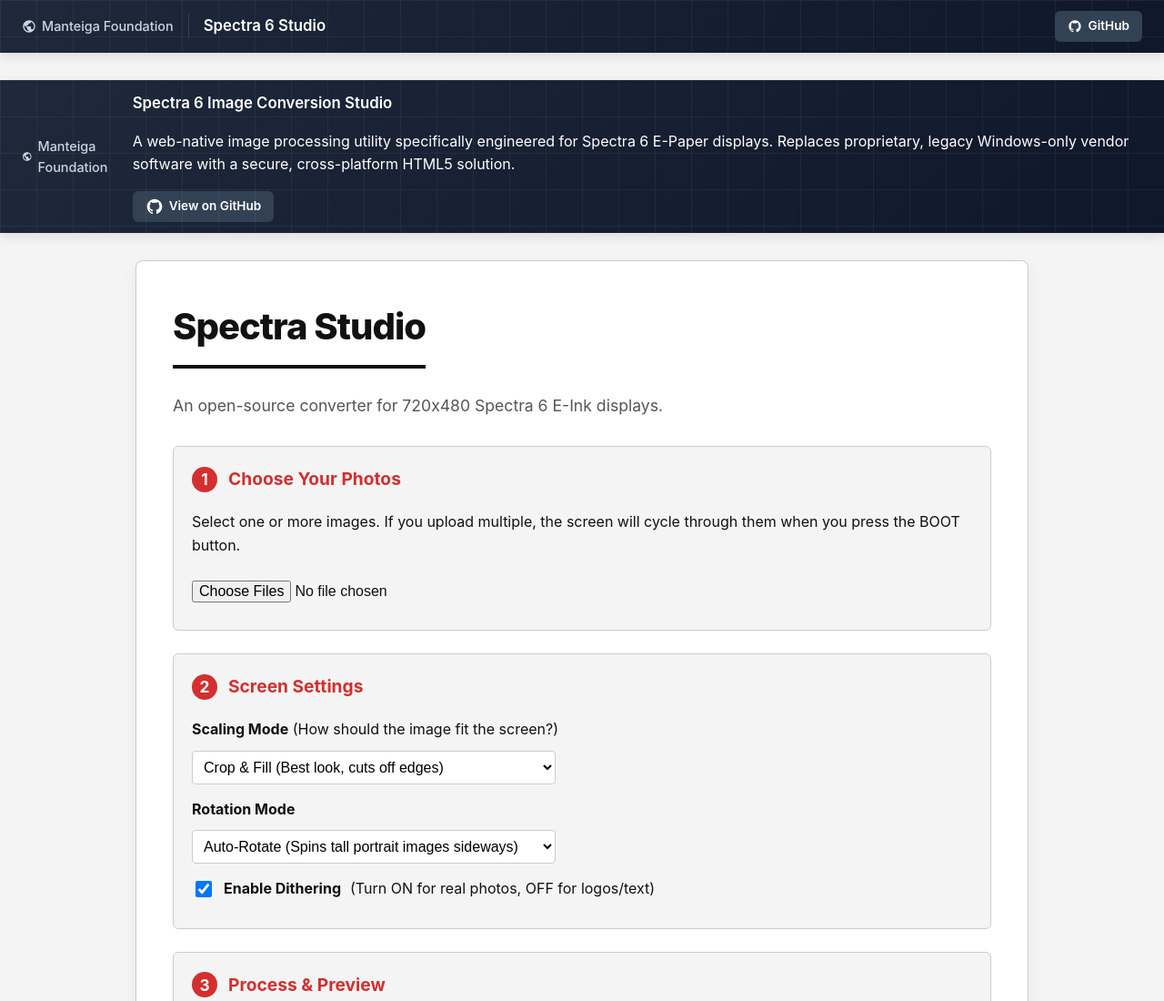
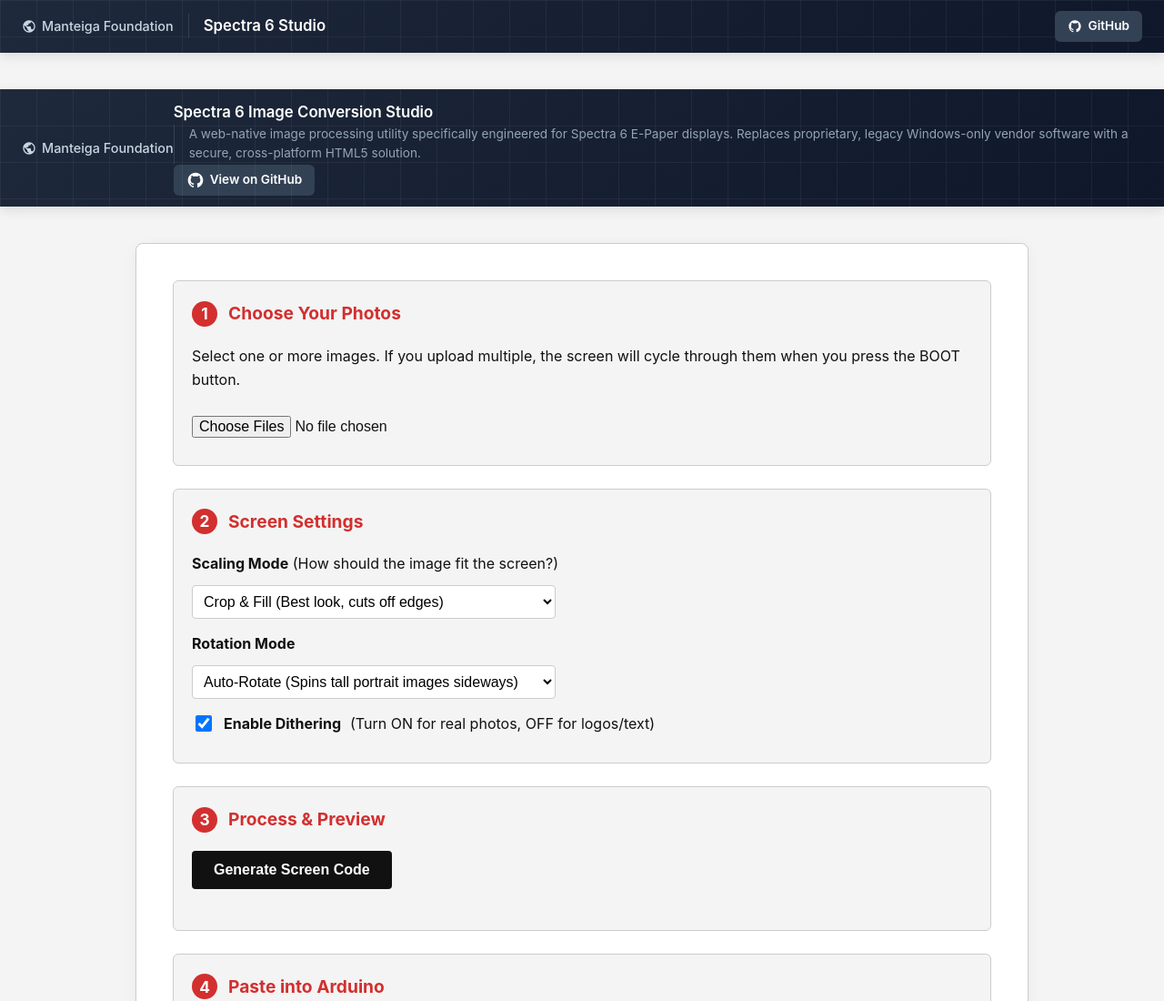
Before and after one commit to manteiga-foundation/spectra-studio, a plain HTML site: page index.html in a window 1280 px wide. Shown: the top 1100 px of the page at 91% size. Drawn offline with Linux system fonts and the light colour scheme.

Commit message:
Merge descriptions into unified top navigation band

```diff
--- a/index.html
+++ b/index.html
@@ -174,7 +174,7 @@
             padding: 12px 24px;
             position: relative;
             overflow: hidden;
-            margin-bottom: 30px;
+            margin-bottom: 40px;
             font-family: -apple-system, BlinkMacSystemFont, "Segoe UI", Roboto, Helvetica, Arial, sans-serif;
             display: flex;
             align-items: center;
@@ -204,6 +204,18 @@
             display: inline-block;
             border-bottom: none;
             padding-bottom: 0;
+            white-space: nowrap;
+        }
+        .hero-desc {
+            font-size: 0.85em;
+            color: #94a3b8;
+            margin: 0;
+            border-left: 1px solid #334155;
+            padding-left: 16px;
+            display: none; /* hidden on very small screens */
+        }
+        @media (min-width: 768px) {
+            .hero-desc { display: inline-block; }
         }
         .hero-manteiga a {
             color: #cbd5e1;
@@ -214,12 +226,14 @@
             font-size: 0.9em;
             font-weight: 500;
             transition: color 0.2s;
+            white-space: nowrap;
         }
         .hero-manteiga a:hover {
             color: white;
         }
         .hero-right {
             z-index: 10;
+            margin-left: 16px;
         }
         .hero-cta {
             display: inline-flex;
@@ -233,11 +247,11 @@
             font-size: 0.85em;
             font-weight: 600;
             transition: background 0.2s;
+            white-space: nowrap;
         }
         .hero-cta:hover {
             background: #475569;
         }
-
     </style>
 </head>
 <body>
@@ -306,8 +320,7 @@
 
 
 <div class="app-container">
-    <h1>Spectra Studio</h1>
-    <div class="subtitle">An open-source converter for 720x480 Spectra 6 E-Ink displays.</div>
+
 
     <div class="step-card">
         <h3 class="step-header"><span>1</span> Choose Your Photos</h3>
```
